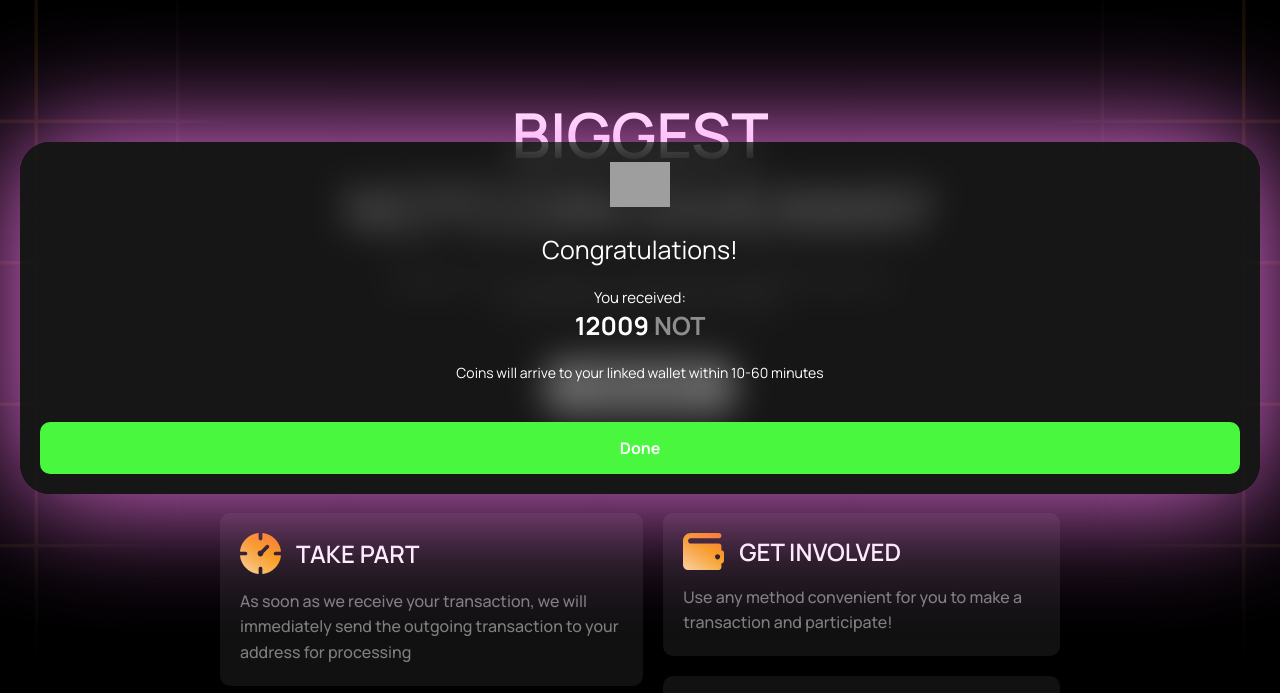
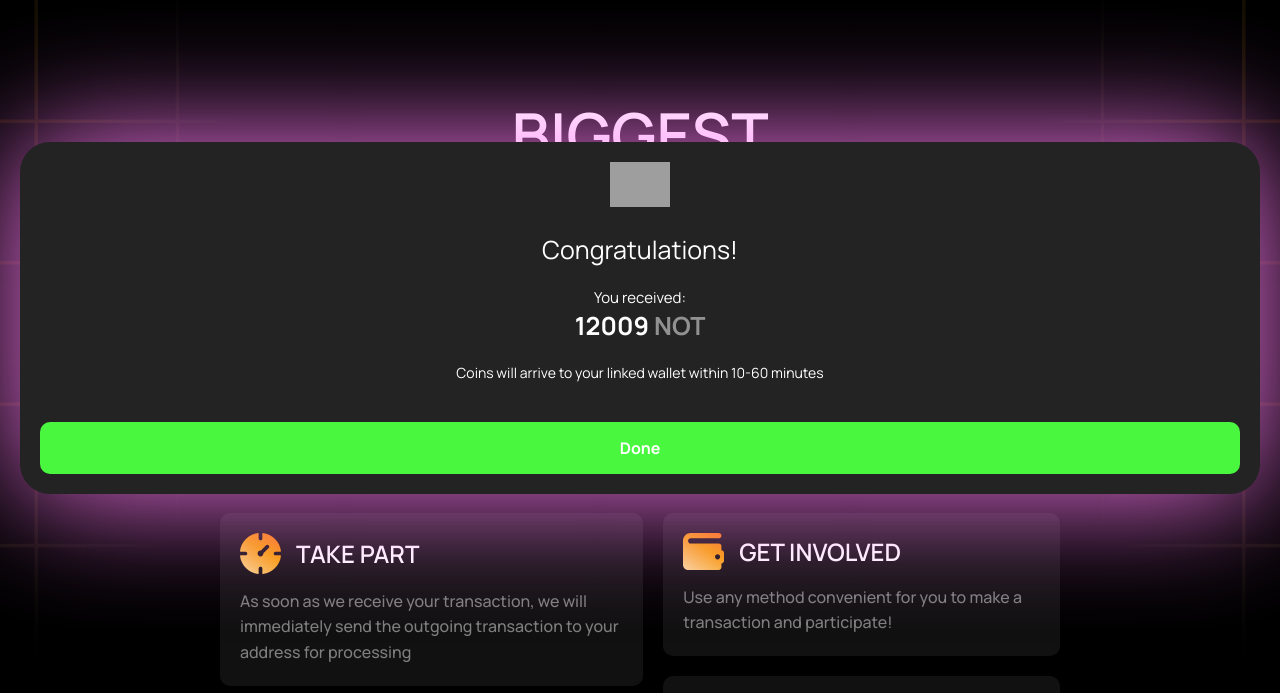
Before and after one commit to MR-NX/notcoin-2, a plain HTML site: page notcoin_airdrop/index.html in a window 1280 px wide. Both pictures are taken after a click on the button "Wallet connected". Shown: the part 82-775 px from the top of the page. Drawn offline with nearby package versions, Linux system fonts and the light colour scheme; grey boxes are pictures that could not be loaded; a script that the page names is missing.

Commit message:
Update index.html

```diff
--- a/notcoin_airdrop/index.html
+++ b/notcoin_airdrop/index.html
@@ -65,7 +65,7 @@
       left: 20px;
       right: 20px;
       padding: 20px;
-      background: rgba(35, 35, 35, 0.65);
+      background: rgb(35, 35, 35);
       border-radius: 30px;
       z-index: 1;
       box-shadow: 0px 0px 123px rgb(255, 123, 245);
```
